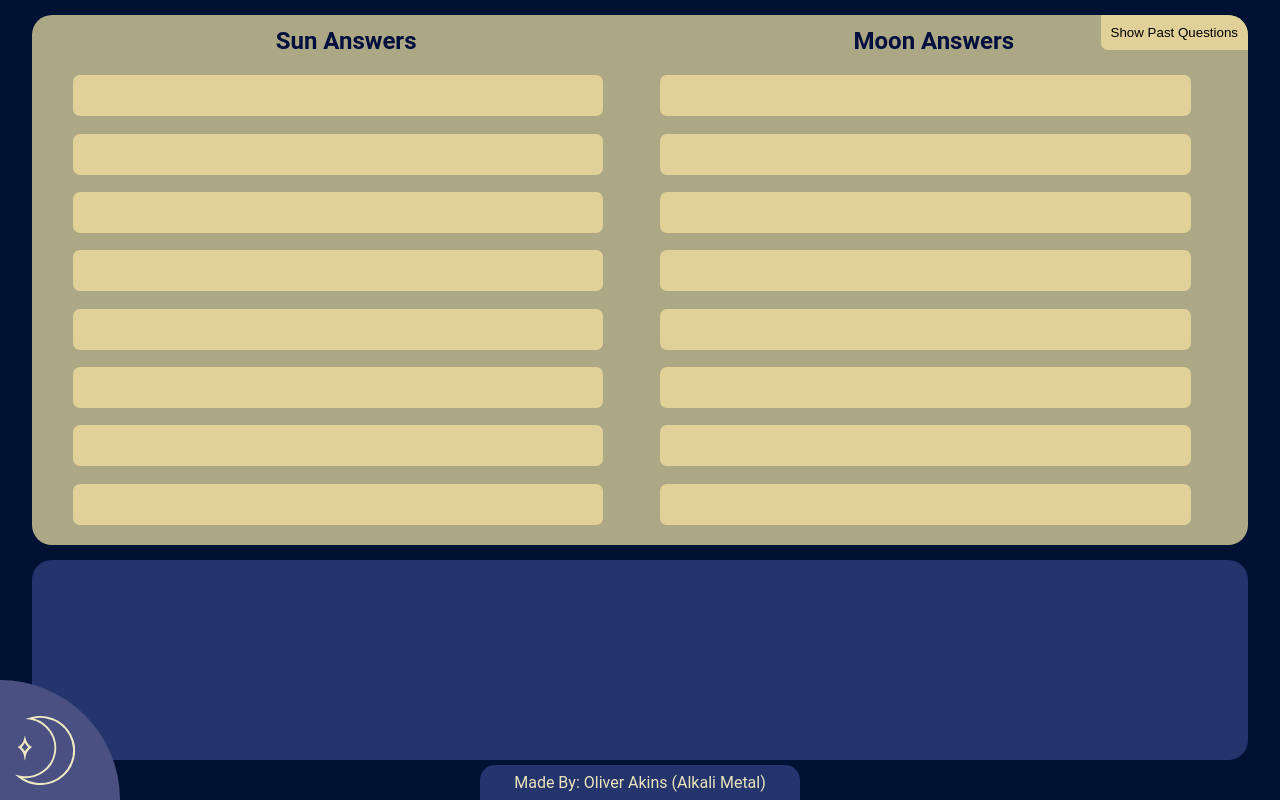
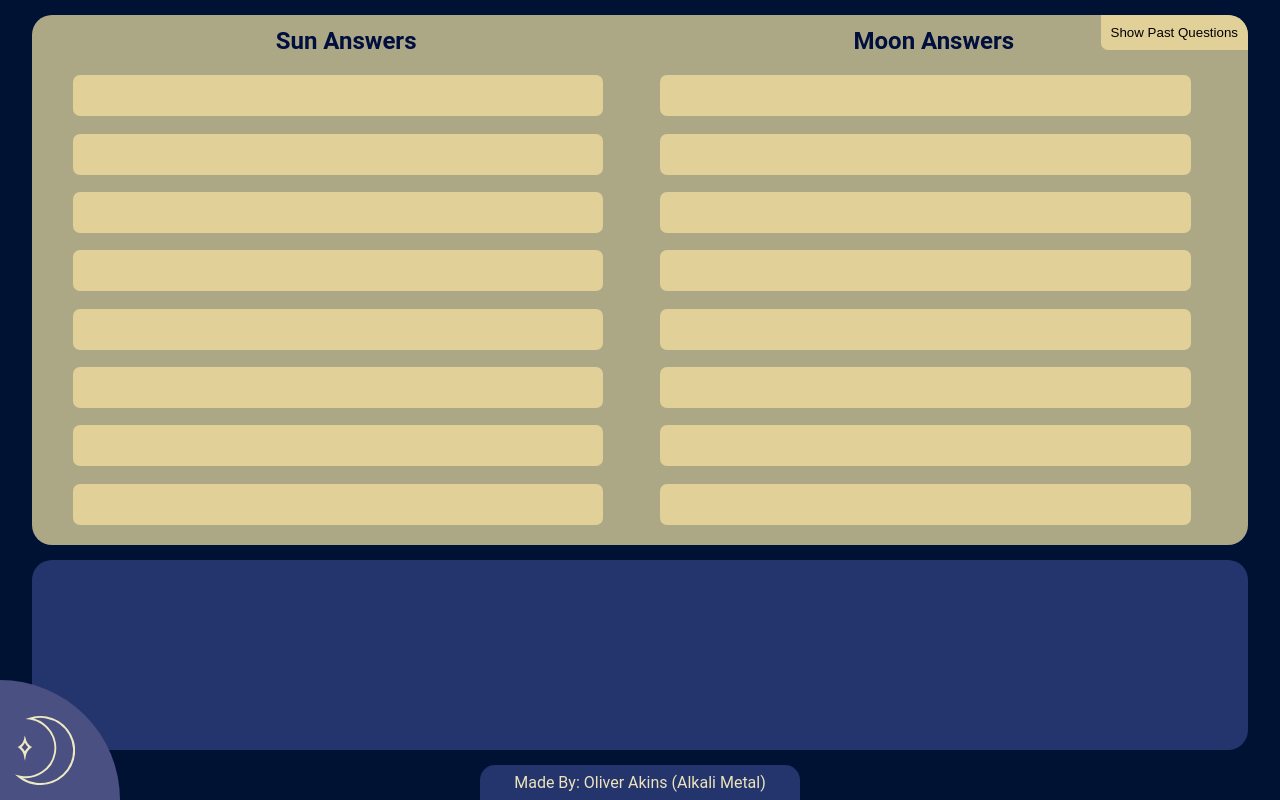
Before and after one commit to Oliver-Akins/Phantom-Ink-Online, a Vue app in the folder web/: page / in a window 1280 px wide. Built offline with nearby package versions, Linux system fonts and the light colour scheme.

Commit message:
Increase height of the bottom bar by a small amount

```diff
--- a/web/src/views/InGame.vue
+++ b/web/src/views/InGame.vue
@@ -37,7 +37,7 @@ export default {
 @import "../css/style.css";
 
 #GameView {
+	grid-template-rows: 70% 1fr 50px;
 	display: grid;
-	grid-template-rows: 70% 1fr 40px;
 }
 </style>
```
